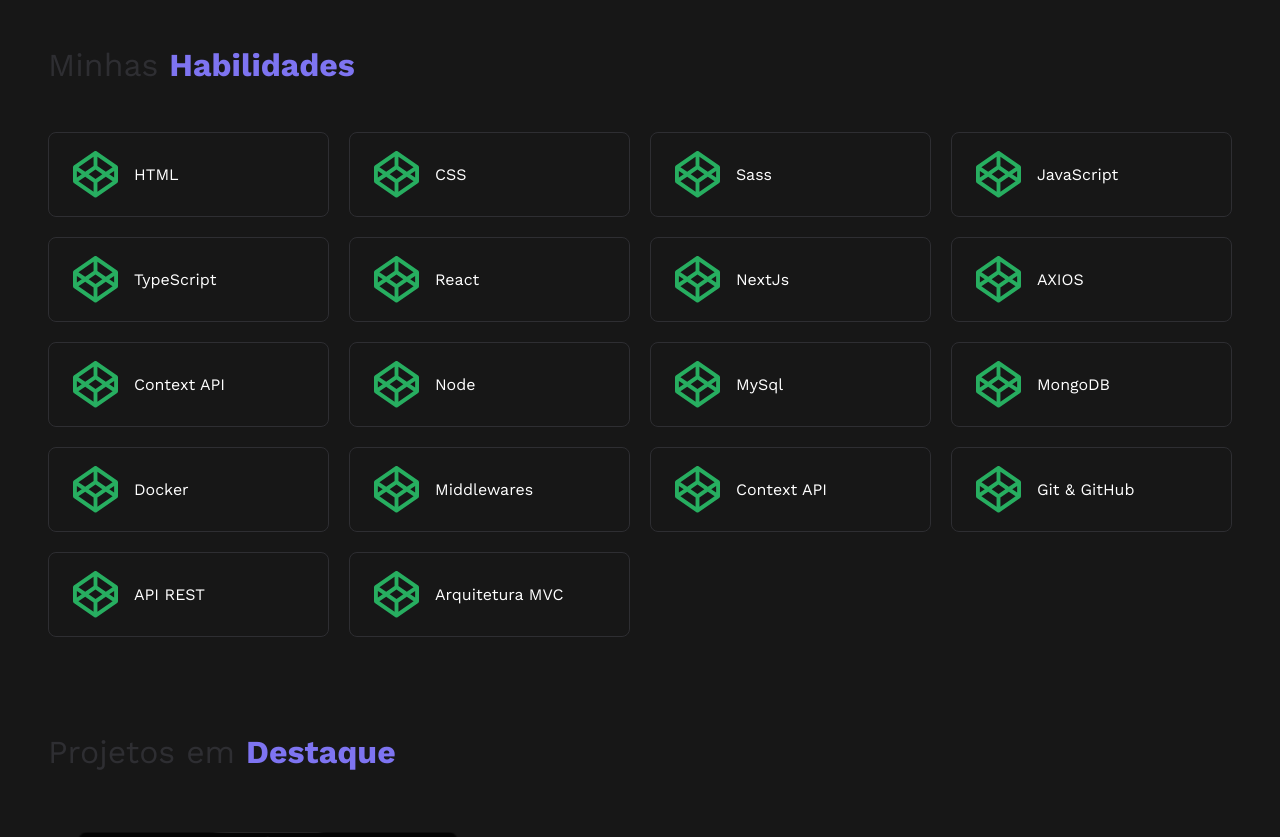
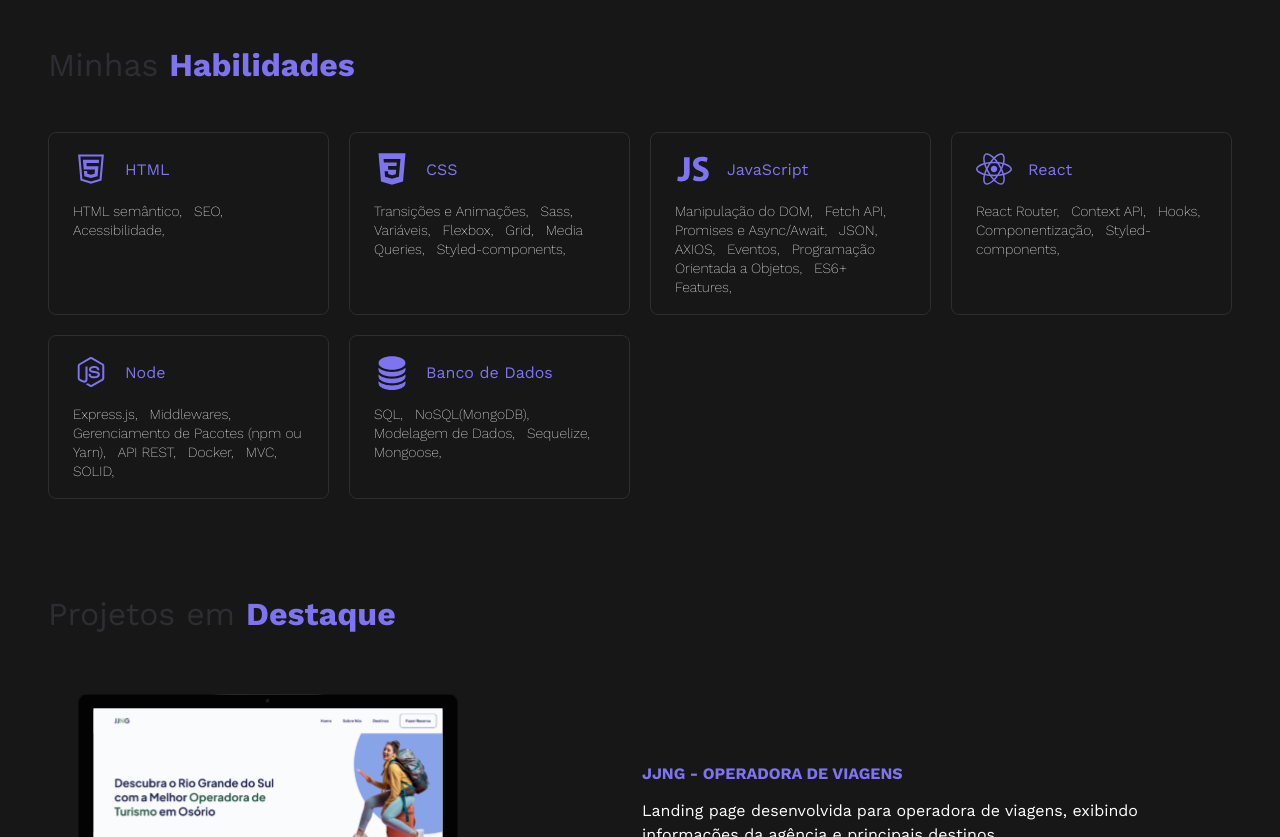
Before and after one commit to rogeritael/portfolio, a React (Vite) app: page / in a window 1280 px wide. Shown: the part 800-1637 px from the top of the page. Built offline with nearby package versions, Linux system fonts and the light colour scheme.

Commit message:
atualizando os cards de skills

```diff
--- a/index.html
+++ b/index.html
@@ -6,7 +6,7 @@
     <meta name="viewport" content="width=device-width, initial-scale=1.0" />
     <link rel="preconnect" href="https://fonts.googleapis.com">
     <link rel="preconnect" href="https://fonts.gstatic.com" crossorigin>
-    <link href="https://fonts.googleapis.com/css2?family=Work+Sans:wght@400;500;700&display=swap" rel="stylesheet">
+    <link href="https://fonts.googleapis.com/css2?family=Work+Sans:wght@200;400;500;700&display=swap" rel="stylesheet">
     <title>Roger Rosa - Desenvolvedor Web</title>
   </head>
   <body>
--- a/src/components/lg/Cover/index.tsx
+++ b/src/components/lg/Cover/index.tsx
@@ -31,7 +31,7 @@
                 <span>Meu nome é</span>
                 <h1>Roger <span>Rosa</span></h1>
                 <p>
-                    Sou Desenvolvedor Web com +5 anos de experiência atuando na área da programação.
+                    Sou Desenvolvedor Web com +3 anos de experiência atuando na área da programação.
                     Proficiente em JavaScript, TypeScript, React e Node. Apaixonado pela minha profissão.
                 </p>
                 <div className="socials">
--- a/src/components/lg/SkillsContainer/index.tsx
+++ b/src/components/lg/SkillsContainer/index.tsx
@@ -2,7 +2,7 @@
 import { Title } from "../../sm/Title";
 import { StyledSection } from "./styles";
 
-import { skills } from "../../../mocks/skills";
+import { skills } from "../../../mocks/skills_v2";
 
 export function SkillsContainer(){
     return(
@@ -13,7 +13,7 @@
             />
             <div className="skills_container">
                 {skills.map((skill) => (
-                    <Skill skill_name={skill}/>
+                    <Skill skill_name={skill.title} bullets={skill.bullets} />
                 ))}
             </div>
         </StyledSection>
--- a/src/components/sm/Skill/index.tsx
+++ b/src/components/sm/Skill/index.tsx
@@ -1,12 +1,29 @@
 import { StyledDiv } from "./styles";
 
-import skill_icon from '../../../assets/icons/skill_icon.svg'
+import { IoLogoCss3, IoLogoJavascript } from "react-icons/io";
+import { AiOutlineHtml5 } from 'react-icons/ai'
+import { BsFillDatabaseFill } from "react-icons/bs";
+import { BiLogoNodejs } from "react-icons/bi";
+import { FaReact } from "react-icons/fa";
 
-export function Skill( { skill_name }: { skill_name: string } ){
+export function Skill( { skill_name, bullets }: { skill_name: string, bullets: string[] } ){
+
     return(
         <StyledDiv data-aos="fade-up">
-            <img src={skill_icon} alt="ícone de habilidade técnica" />
-            <p>{skill_name}</p>
+            <div className="header">
+                {skill_name === 'HTML' && <AiOutlineHtml5 />}
+                {skill_name === 'CSS' && <IoLogoCss3 />}
+                {skill_name === 'JavaScript' && <IoLogoJavascript />}
+                {skill_name === 'React' && <FaReact />}
+                {skill_name === 'Node' && <BiLogoNodejs />}
+                {skill_name === 'Banco de Dados' && <BsFillDatabaseFill />}
+                <p>{skill_name}</p>
+            </div>
+            <div className="description">
+                {bullets.map((bullet) => (
+                    <span>{bullet}, </span>
+                ))}
+            </div>
         </StyledDiv>
     )
 }
--- a/src/components/sm/Skill/styles.ts
+++ b/src/components/sm/Skill/styles.ts
@@ -1,15 +1,39 @@
 import styled from "styled-components";
 
 export const StyledDiv = styled.div`
-    display: flex;
-    align-items: center;
     max-width: 100%;
     width: 100%;
     padding: 18px 24px;
-    border: 1px solid var(--gray3);
-    gap: 16px;
     border-radius: 8px;
     transition: 500ms;
+    border: 1px solid var(--gray3);
+
+    .header {
+        display: flex;
+        align-items: center;
+        gap: 16px;
+        margin-bottom: 14px;
+
+        p {
+            color: var(--blue);
+        }
+
+        svg {
+            width: 36px;
+            height: 36px;
+            fill: var(--blue);
+        }
+    }
+
+    .description {
+        span {
+            font-weight: 200;
+            margin-right: 8px;
+            font-size: 14px;
+        }
+
+        font-weight: normal;
+    }
 
     &:hover {
         border-color: var(--blue);
--- /dev/null
+++ b/src/mocks/skills_v2.ts
@@ -0,0 +1,27 @@
+
+export const skills = [
+    {
+        title: 'HTML',
+        bullets: ['HTML semântico', 'SEO', 'Acessibilidade']
+    },
+    {
+        title: 'CSS',
+        bullets: ['Transições e Animações','Sass','Variáveis', 'Flexbox', 'Grid', 'Media Queries', 'Styled-components']
+    },
+    {
+        title: 'JavaScript',
+        bullets: ['Manipulação do DOM','Fetch API','Promises e Async/Await', 'JSON','AXIOS','Eventos', 'Programação Orientada a Objetos', 'ES6+ Features']
+    },
+    {
+        title: 'React',
+        bullets: ['React Router','Context API','Hooks', 'Componentização', 'Styled-components']
+    },
+    {
+        title: 'Node',
+        bullets: ['Express.js', 'Middlewares', 'Gerenciamento de Pacotes (npm ou Yarn)','API REST','Docker', 'MVC', 'SOLID']
+    },
+    {
+        title: 'Banco de Dados',
+        bullets: ['SQL','NoSQL(MongoDB)','Modelagem de Dados', 'Sequelize', 'Mongoose']
+    },
+]
```
